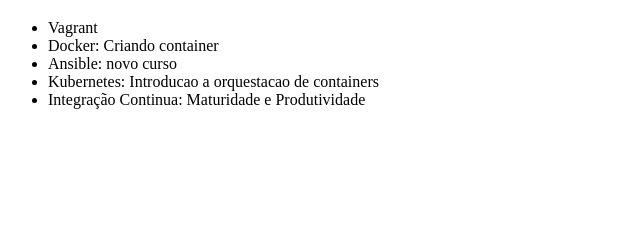
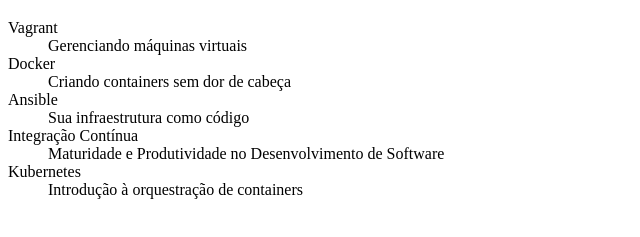
Before and after one commit to sabinoferreira01/alura-git, a plain HTML site: page index.html in a window 1280 px wide. Shown: the part 61-298 px from the top of the page, without its empty margins (0-640 px from the left). Drawn offline with Linux system fonts and the light colour scheme.

Commit message:
Trocando UL por DL e Separando os titulos

```diff
--- a/index.html
+++ b/index.html
@@ -6,14 +6,22 @@
 </head>
 <body>
 	<h1>Curso de Devops</h1>
+<dl>
+    <dt>Vagrant</dt>
+    <dd>Gerenciando máquinas virtuais</dd>
 
+    <dt>Docker</dt>
+    <dd>Criando containers sem dor de cabeça</dd>
 
-    <ul>
-        <li>Vagrant</li>
-        <li>Docker: Criando container</li>
-        <li>Ansible: novo curso</li>
-        <li>Kubernetes: Introducao a orquestacao de containers</li>
-        <li>Integração Continua: Maturidade e Produtividade</li>
-    </ul>
+    <dt>Ansible</dt>
+    <dd>Sua infraestrutura como código</dd>
+
+    <dt>Integração Contínua</dt>
+    <dd>Maturidade e Produtividade no Desenvolvimento de Software</dd>
+
+    <dt>Kubernetes</dt>
+    <dd>Introdução à orquestração de containers</dd>
+</dl>
+
 </body>
 </html>
```
